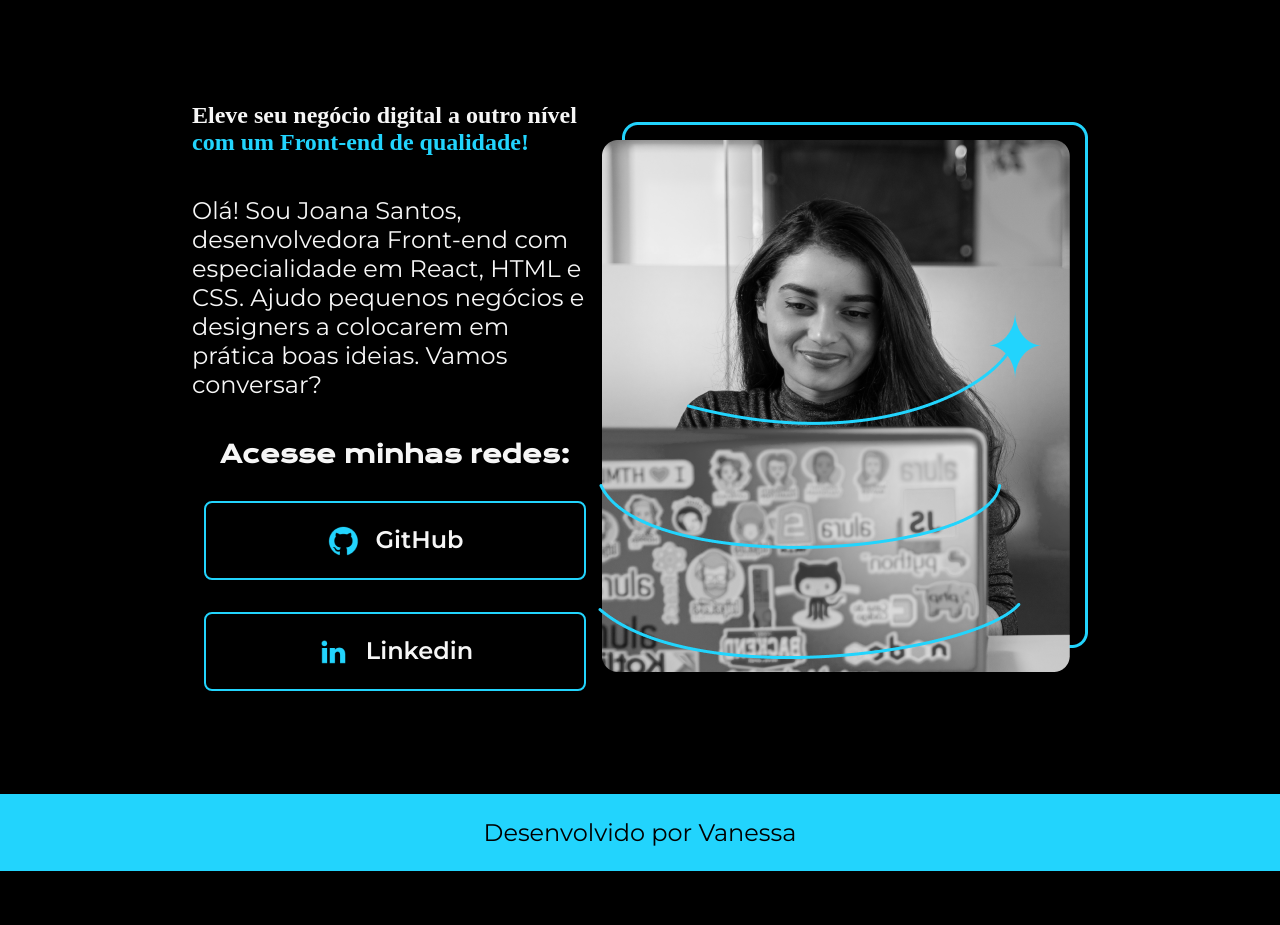
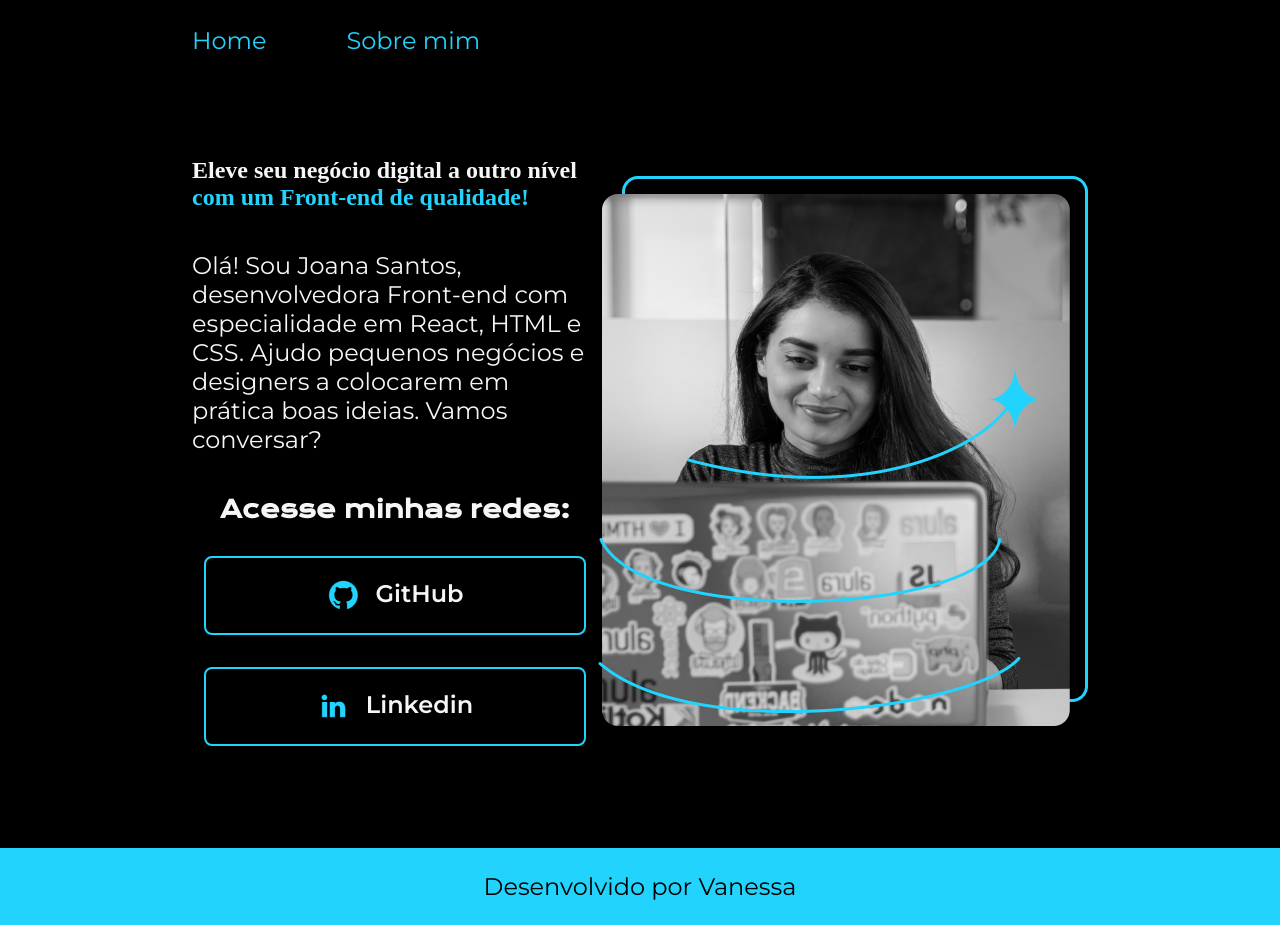
Before and after one commit to devanessacarvalho/one-oracle-next-education, a plain HTML site: page html-and-css/portfolio/index.html in a window 1280 px wide. Before the commit the page ends 871 px from the top, so only its background shows below. Drawn offline with nearby package versions, Linux system fonts and the light colour scheme.

Commit message:
feat: add page about

```diff
--- a/html-and-css/portfolio/index.html
+++ b/html-and-css/portfolio/index.html
@@ -4,10 +4,15 @@
     <meta charset="UTF-8">
     <meta name="viewport" content="width=device-width, initial-scale=1.0">
     <title>Portfólio</title>
-    <link rel="stylesheet" href="style.css">
+    <link rel="stylesheet" href="./styles/style.css">
 </head>
 <body>
-    <header></header>
+    <header class="cabecalho">
+        <nav class="cabecalho__nav">
+            <a class="cabecalho__nav__link" href="index.html">Home</a>
+            <a class="cabecalho__nav__link" href="about.html">Sobre mim</a>
+        </nav>
+    </header>
     <main class="apresentacao">
         <section class="apresentacao__conteudo">
             <h1 class="apresentacao__conteudo__title">
--- a/html-and-css/portfolio/style.css
+++ b/html-and-css/portfolio/styles/style.css
@@ -13,6 +13,22 @@ body {
 
 strong {
     color: #22D4FD;
+}
+
+.cabecalho {
+    padding: 2% 0% 0% 15%;
+}
+
+.cabecalho__nav {
+    display: flex;
+    gap: 80px;
+}
+
+.cabecalho__nav__link {
+    font-family: 'Montserrat', sans-serif;
+    font-size: 24px;
+    text-decoration: none;
+    color:#22D4FD;
 }
 
 .apresentacao {
```
Also changed, not shown: html-and-css/portfolio/about.html (added, +28 -0 lines).
